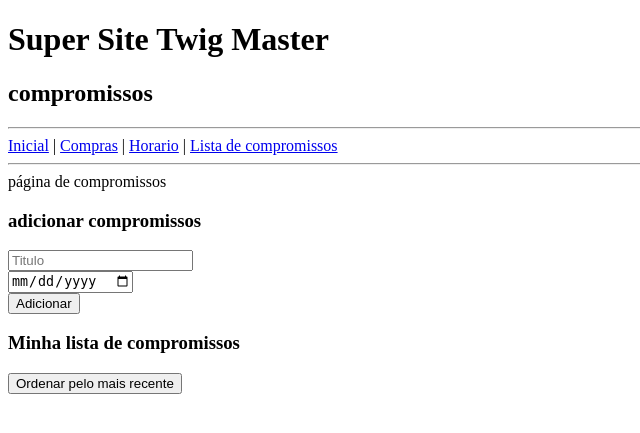
After one commit to luisfelipecasa/projeto_twig, a PHP site: page /compromissos.php in a window 1280 px wide. The commit adds this page. Shown: the top 433 px of the page, without its empty margins (0-640 px from the left). Run offline with PHP 8.4, Linux system fonts and the light colour scheme; data that the repository does not hold is empty; some libraries are stand-ins or nearby versions.

Commit message:
crud de compromissos

```diff
--- a/carbon_exemplos.php
+++ b/carbon_exemplos.php
@@ -32,3 +32,6 @@ if(Carbon::now()->addDay(4)->isWeekend()){
 //Calcular diferença entre datas
 $nascimento = Carbon::createFromDate(2007, 05, 02);
 echo 'diferença de data: ' . Carbon::now()->diff($nascimento);
+
+$data_aleatoria = "2024-04-05";
+$data = Carbon::parse($data_aleatoria);
--- a/edit_execute.php
+++ b/compras_edit_execute.php
@@ -1,5 +1,4 @@
 <?php
-//compras_adc.php
 
 require('inc/banco.php');
 
--- a/compras_edit_render.php
+++ b/compras_edit_render.php
@@ -13,7 +13,7 @@ $dados->execute();
 
 $item = $dados->fetch(PDO::FETCH_ASSOC);
 
-echo $twig->render('editar.html' , [
-    'titulo' => 'editar',
+echo $twig->render('compras_editar.html' , [
+    'titulo' => 'editar item',
     'item' => $item
 ]);
--- /dev/null
+++ b/compromissos.php
@@ -0,0 +1,15 @@
+<?php
+
+require_once('twig_carregar.php');
+
+require('inc/banco.php');
+
+//busca as compras no banco
+$dados = $pdo->query('SELECT * FROM compromissos');
+
+$compromissos = $dados->fetchAll(PDO::FETCH_ASSOC);
+
+echo $twig->render('compromissos.html' , [
+    'titulo' => 'compromissos',
+    'compromissos' => $compromissos,
+]);
--- a/templates/_base.html
+++ b/templates/_base.html
@@ -17,7 +17,8 @@
     <hr>
     <a href="index.php">Inicial</a> |
     <a href="compras.php">Compras</a> |
-    <a href="horario.php">Horario</a>
+    <a href="horario.php">Horario</a> |
+    <a href="compromissos.php">Lista de compromissos</a>
     <hr>
 
     {% block conteudo %}{% endblock %}
--- a/templates/editar.html
+++ b/templates/compras_editar.html
@@ -4,7 +4,7 @@
 página de {{ titulo }}
 
 <h3>editar item</h3>
-<form action="edit_execute.php" method="POST">
+<form action="compras_edit_execute.php" method="POST">
     <input type="hidden" name="id" value="{{item.id}}">
     <input type="text" name="item" value="{{item.item}}">
     <input type="submit" value="Editar">
--- /dev/null
+++ b/templates/compromissos.html
@@ -0,0 +1,25 @@
+{% extends "_base.html" %}
+
+{% block conteudo %}
+página de {{ titulo }}
+
+<h3>adicionar compromissos</h3>
+<form action="compromissos_adc.php" method="POST">
+    <input type="text" name="titulo" placeholder="Titulo">
+    <br>
+    <input type="date" name="data">
+    <br>
+    <input type="submit" value="Adicionar">
+</form>
+
+<h3>Minha lista de compromissos</h3>
+<button href="compromissos.php?data=recente">Ordenar pelo mais recente</button>
+<ul>
+    {% for compromisso in compromissos %}
+        <li>{{compromisso.titulo}} <br> {{compromisso.data}} <br>
+        <a href="compromissos_exc.php?id={{compromisso.id}}">Excluir</a> -
+        <a href="compromissos_edit_render.php?id={{compromisso.id}}">Editar</a></li>
+        <br>
+    {% endfor %}
+</ul>
+{% endblock %}
```
Also changed, not shown: compromissos_adc.php (added, +19 -0 lines), compromissos_edit_execute.php (added, +20 -0 lines), compromissos_edit_render.php (added, +18 -0 lines), compromissos_exc.php (added, +14 -0 lines), templates/compromissos_editar.html (added, +14 -0 lines).
